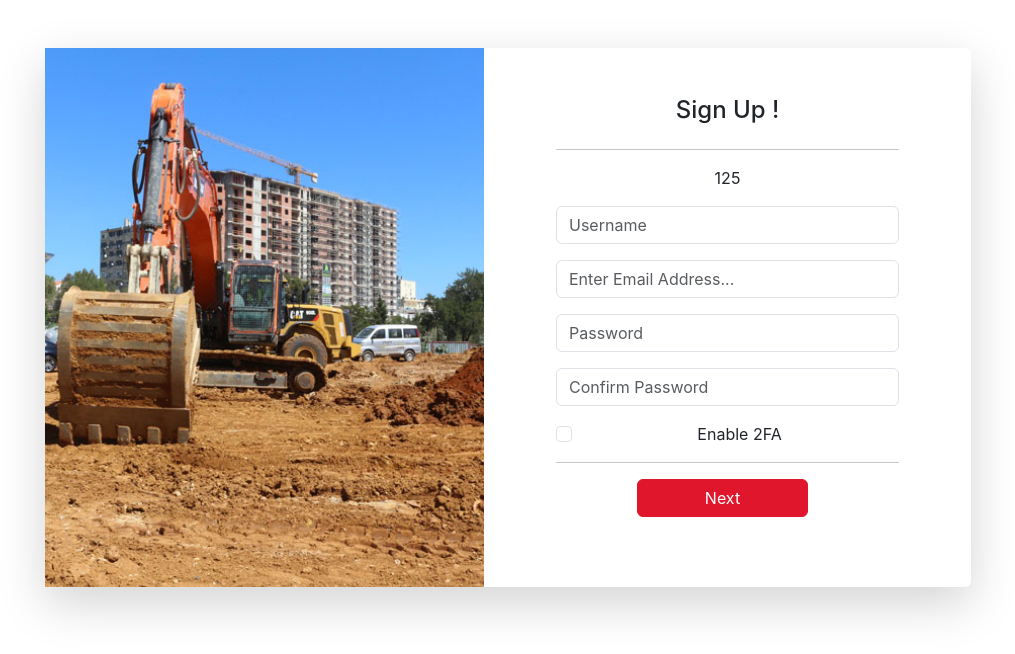
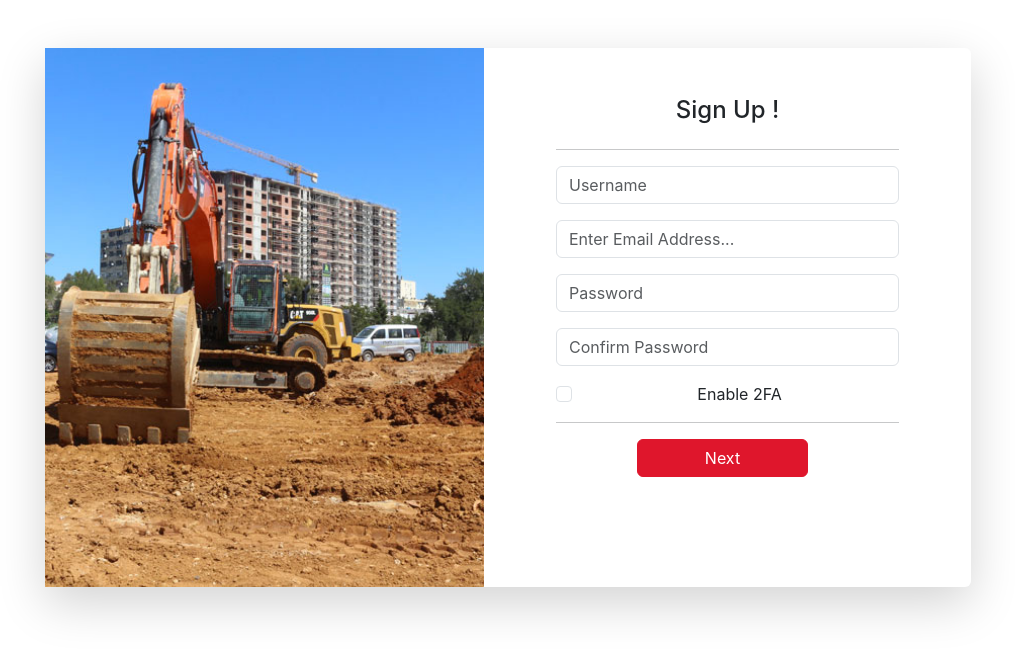
Before and after one commit to DjennaouiRaouf/react_application, a React (Create React App) app: page / in a window 1280 px wide. Shown: the top 654 px of the page, without its empty margins (132-1147 px from the left). Built offline with nearby package versions, Linux system fonts and the light colour scheme.

Commit message:
Initial commit

```diff
--- a/src/components/base/SignUpForm/SignUpForm.tsx
+++ b/src/components/base/SignUpForm/SignUpForm.tsx
@@ -1,83 +1,18 @@
 import React, {useState} from "react";
 import Stepper from "../Stepper";
 import QRCode from 'qrcode.react';
+import StepOne from "./StepOne";
+import StepTwo from "./StepTwo";
 
 type SignUpFormProps = {
   //
 };
 
 const SignUpForm: React.FC = () => {
-    const [enabled2FA,setEnabled2FA]=useState<string>("125");
-
-    const CreateUser: React.FC = () =>{
-
-        return(
-
-            <div className="user" style={{ height: "70%" }}>
-            <p>{enabled2FA}</p>
-                <div className="mb-3">
-                    <input className="form-control" type="text" placeholder="Username" />
-                </div>
-                <div className="mb-3">
-                    <input
-                        id="exampleInputEmail-1"
-                        className="form-control form-control-user"
-                        type="email"
-                        aria-describedby="emailHelp"
-                        placeholder="Enter Email Address..."
-                        name="email"
-                    />
-                </div>
-                <div className="mb-3">
-                    <input
-                        id="exampleInputPassword"
-                        className="form-control form-control-user"
-                        type="password"
-                        placeholder="Password"
-                        name="password"
-                    />
-                </div>
-                <div className="mb-3">
-                    <input
-                        id="exampleInputPassword-1"
-                        className="form-control form-control-user"
-                        type="password"
-                        placeholder="Confirm Password"
-                        name="password"
-                    />
-                </div>
-                <div className="mb-3">
-                    <div className="form-check">
-                        <input id="formCheck-1" className="form-check-input" type="checkbox" />
-                        <label className="form-check-label" htmlFor="formCheck-1">
-                            Enable 2FA
-                        </label>
-                    </div>
-                </div>
-            </div>
-
-
-        );
-    }
-
-    const Enable2FA: React.FC = () =>{
-        return(
-            <div className="user" style={{ height: "70%" }}>
-                <div className="mb-3">
-                    <QRCode value={"otpauth://totp/codepython.com:rdjennaoui?secret=NYUEJRJLTBJKN63Y3ZYEFHCUWORE2DZS&issuer=codepython.com"}
-                            style={{width:"60%",height:"60%" }}
-                    />
-                </div>
-                <label className="form-label">Scan this Qr Code with Google Auth</label>
-            </div>
-
-        );
-    }
-
 
     const steps = [
-        { title: 'Create User', content: <CreateUser/> },
-        { title: 'Step 2', content: <Enable2FA/> },
+        { title: 'Create User', content: <StepOne/> },
+        { title: 'Step 2', content: <StepTwo/> },
         { title: 'Step 3', content: <p>Content for Step 3</p> },
     ];
     return (
--- /dev/null
+++ b/src/components/base/SignUpForm/StepOne/StepOne.tsx
@@ -0,0 +1,57 @@
+import React, { Component } from "react";
+
+type StepOneProps = {
+  //
+};
+
+const StepOne: React.FC = () =>{
+
+  return(
+
+      <div className="user" style={{ height: "70%" }}>
+        <div className="mb-3">
+          <input className="form-control" type="text" placeholder="Username" />
+        </div>
+        <div className="mb-3">
+          <input
+              id="exampleInputEmail-1"
+              className="form-control form-control-user"
+              type="email"
+              aria-describedby="emailHelp"
+              placeholder="Enter Email Address..."
+              name="email"
+          />
+        </div>
+        <div className="mb-3">
+          <input
+              id="exampleInputPassword"
+              className="form-control form-control-user"
+              type="password"
+              placeholder="Password"
+              name="password"
+          />
+        </div>
+        <div className="mb-3">
+          <input
+              id="exampleInputPassword-1"
+              className="form-control form-control-user"
+              type="password"
+              placeholder="Confirm Password"
+              name="password"
+          />
+        </div>
+        <div className="mb-3">
+          <div className="form-check">
+            <input id="formCheck-1" className="form-check-input" type="checkbox" />
+            <label className="form-check-label" htmlFor="formCheck-1">
+              Enable 2FA
+            </label>
+          </div>
+        </div>
+      </div>
+
+
+  );
+}
+
+export default StepOne;
--- /dev/null
+++ b/src/components/base/SignUpForm/StepOne/index.ts
@@ -0,0 +1 @@
+export { default } from "./StepOne";
--- /dev/null
+++ b/src/components/base/SignUpForm/StepTwo/StepTwo.tsx
@@ -0,0 +1,22 @@
+import React, { Component } from "react";
+import QRCode from "qrcode.react";
+
+type StepTwoProps = {
+  //
+};
+
+const StepTwo: React.FC = () =>{
+  return(
+      <div className="user" style={{ height: "70%" }}>
+        <div className="mb-3">
+          <QRCode value={"otpauth://totp/codepython.com:rdjennaoui?secret=NYUEJRJLTBJKN63Y3ZYEFHCUWORE2DZS&issuer=codepython.com"}
+                  style={{width:"60%",height:"60%" }}
+          />
+        </div>
+        <label className="form-label">Scan this Qr Code with Google Auth</label>
+      </div>
+
+  );
+}
+
+export default StepTwo;
--- /dev/null
+++ b/src/components/base/SignUpForm/StepTwo/index.ts
@@ -0,0 +1 @@
+export { default } from "./StepTwo";
```
Also changed, not shown: src/components/base/SignUpForm/StepOne/StepOne.css (added), src/components/base/SignUpForm/StepTwo/StepTwo.css (added), 2 other files (tests, documents, lock files or other folders).
